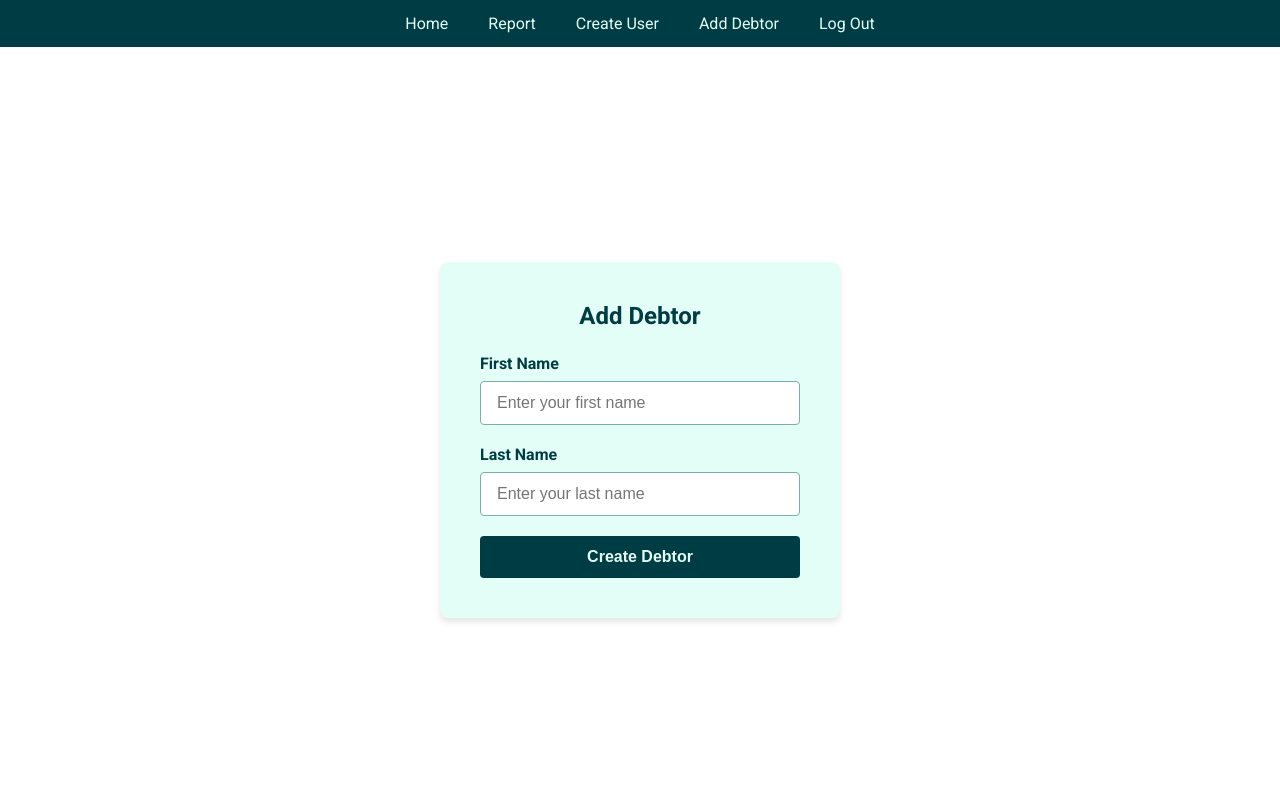
After one commit to Tristan-Galano/pos-with-debt-tracking, a Python web app: template templates/debtor.html in a window 1280 px wide. The commit adds this page. Run offline with Jinja, Linux system fonts and the light colour scheme; the template is opened without the code that fills it, so the values that code supplies are empty.

Commit message:
Adding Debtor Function

```diff
--- a/templates/base.html
+++ b/templates/base.html
@@ -11,6 +11,7 @@
         <li><a href="/">Home</a></li>
         <li><a href="/report">Report</a></li>
         <li><a href="/sign-up">Create User</a></li>
+        <li><a href="/debtor">Add Debtor</a></li>
         <li><a href="/log_out">Log Out</a></li>
     </ul>
 </nav>
--- /dev/null
+++ b/templates/debtor.html
@@ -0,0 +1,30 @@
+<!DOCTYPE html>
+<html lang="en">
+    {% extends "base.html" %}
+<head>
+    <meta charset="UTF-8">
+    <title>Signup Page</title>
+    <!-- Import Google Font -->
+    <link href="https://fonts.googleapis.com/css2?family=Roboto:wght@400;700&display=swap" rel="stylesheet">
+    <!-- Link to external CSS file -->
+    <link rel="stylesheet"  href="{{ url_for('static', filename='css/style.css') }}">
+</head>
+<body>
+    {% block content %}
+    <div class="login-container">
+        <form class="login-form" action="{{url_for('debtor')}}" method="POST">
+            <h2>Add Debtor</h2>
+            <div class="input-group">
+                <label for="fullname">First Name</label>
+                <input type="text" id="fullname" name="firstname" placeholder="Enter your first name" required>
+            </div>
+            <div class="input-group">
+                <label for="password">Last Name</label>
+                <input type="text" id="password" name="lastname" placeholder="Enter your last name" required>
+            </div>
+            <button type="submit" class="login-button">Create Debtor</button>
+        </form>
+    </div>
+    {% endblock content %}
+</body>
+</html>
```
Also changed, not shown: app.py (+19 -1 lines), db.sqlite.
